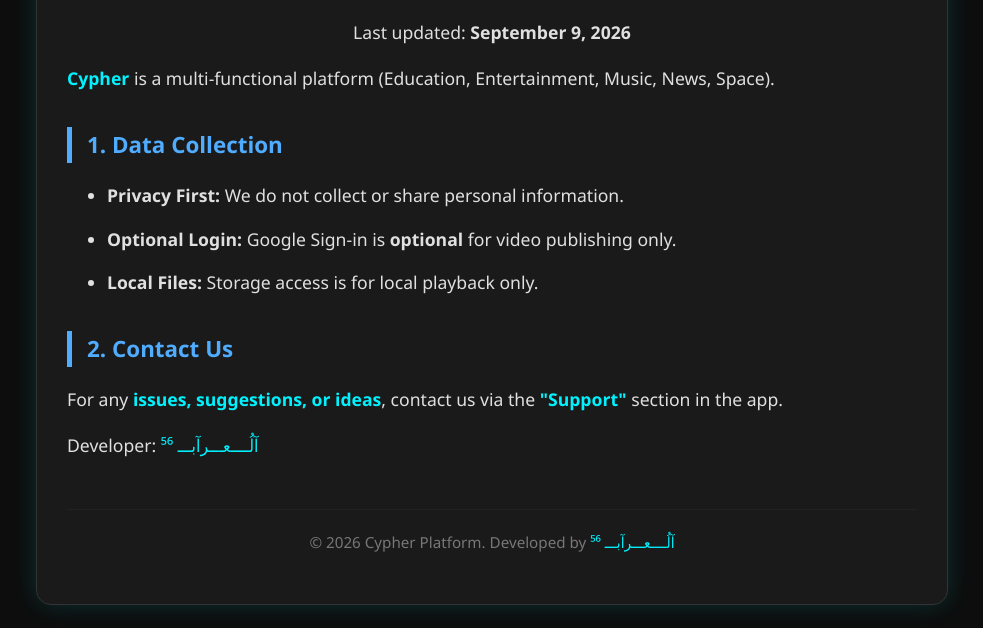
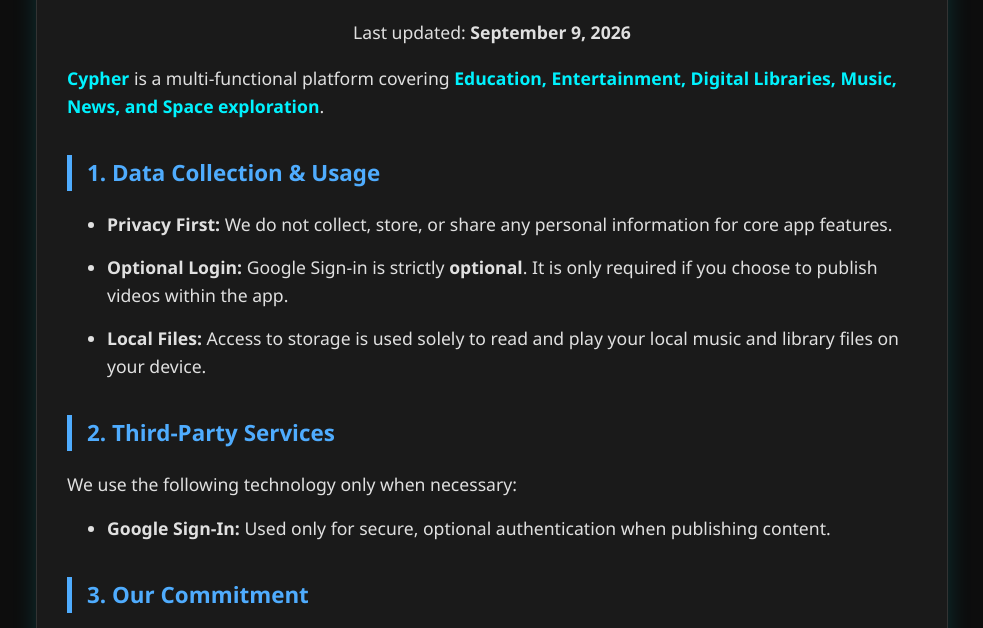
Before and after one commit to arc56a/Privacy_Policy_Cypher_X, a plain HTML site: page index.html in a window 1280 px wide. Both pictures are taken after a click on the button "English". Shown: the part 164-792 px from the top of the page, without its empty margins (148-1131 px from the left). Drawn offline with Linux system fonts and the light colour scheme.

Commit message:
Update index.html

```diff
--- a/index.html
+++ b/index.html
@@ -6,85 +6,187 @@
     <title>Privacy Policy | Cypher</title>
     <style>
         :root {
-            --neon-blue: #00f2fe; --neon-purple: #4facfe;
-            --bg-dark: #0d0d0d; --card-bg: #1a1a1a; --text-gray: #e0e0e0;
+            --neon-blue: #00f2fe;
+            --neon-purple: #4facfe;
+            --bg-dark: #0d0d0d;
+            --card-bg: #1a1a1a;
+            --text-gray: #e0e0e0;
         }
         body {
             font-family: 'Segoe UI', Tahoma, Geneva, Verdana, sans-serif;
-            line-height: 1.6; color: var(--text-gray); background-color: var(--bg-dark);
-            margin: 0; padding: 0; transition: all 0.3s ease;
+            line-height: 1.6;
+            color: var(--text-gray);
+            background-color: var(--bg-dark);
+            margin: 0;
+            padding: 0;
+            transition: all 0.3s ease;
         }
         .container {
-            max-width: 850px; margin: 40px auto; padding: 30px;
-            background: var(--card-bg); border-radius: 15px;
-            box-shadow: 0 0 25px rgba(0, 242, 254, 0.15); border: 1px solid #333;
+            max-width: 850px;
+            margin: 40px auto;
+            padding: 30px;
+            background: var(--card-bg);
+            border-radius: 15px;
+            box-shadow: 0 0 25px rgba(0, 242, 254, 0.15);
+            border: 1px solid #333;
             position: relative;
         }
         .translate-btn {
-            position: absolute; top: 20px; left: 20px; padding: 10px 20px;
+            position: absolute;
+            top: 20px;
+            left: 20px;
+            padding: 10px 20px;
             background: linear-gradient(45deg, var(--neon-blue), var(--neon-purple));
-            border: none; border-radius: 25px; color: white; font-weight: bold;
-            cursor: pointer; box-shadow: 0 0 10px rgba(0, 242, 254, 0.5); z-index: 100;
+            border: none;
+            border-radius: 25px;
+            color: white;
+            font-weight: bold;
+            cursor: pointer;
+            box-shadow: 0 0 10px rgba(0, 242, 254, 0.5);
+            z-index: 100;
         }
-        body.en-mode .translate-btn { left: auto; right: 20px; }
-        h1 { color: var(--neon-blue); text-align: center; border-bottom: 2px solid var(--neon-blue); padding-bottom: 15px; text-transform: uppercase; letter-spacing: 2px; }
-        h2 { color: var(--neon-purple); margin-top: 35px; padding: 0 15px; font-size: 1.4rem; }
+        body.en-mode .translate-btn {
+            left: auto;
+            right: 20px;
+        }
+
+        h1 {
+            color: var(--neon-blue);
+            text-align: center;
+            border-bottom: 2px solid var(--neon-blue);
+            padding-bottom: 15px;
+            text-transform: uppercase;
+            letter-spacing: 2px;
+        }
+        h2 {
+            color: var(--neon-purple);
+            margin-top: 35px;
+            padding: 0 15px;
+            font-size: 1.4rem;
+        }
+
         html[dir="rtl"] h2 { border-right: 5px solid var(--neon-purple); }
         html[dir="ltr"] h2 { border-left: 5px solid var(--neon-purple); }
-        p, li { font-size: 1.1rem; margin-bottom: 15px; }
-        .highlight { color: var(--neon-blue); font-weight: bold; }
-        .lang-en { display: none; } .lang-ar { display: block; }
-        body.en-mode .lang-ar { display: none; } body.en-mode .lang-en { display: block; }
-        .footer { text-align: center; margin-top: 50px; padding: 20px; font-size: 0.95rem; color: #777; border-top: 1px solid #222; }
-        .dev-name { color: var(--neon-blue); }
-        @media (max-width: 600px) { .container { margin: 10px; padding: 15px; } .translate-btn { position: relative; width: 100%; } }
+
+        p, li {
+            font-size: 1.1rem;
+            margin-bottom: 15px;
+        }
+        .highlight {
+            color: var(--neon-blue);
+            font-weight: bold;
+        }
+
+        .lang-en { display: none; }
+        .lang-ar { display: block; }
+
+        body.en-mode .lang-ar { display: none; }
+        body.en-mode .lang-en { display: block; }
+
+        .footer {
+            text-align: center;
+            margin-top: 50px;
+            padding: 20px;
+            font-size: 0.95rem;
+            color: #777;
+            border-top: 1px solid #222;
+        }
+        .dev-name {
+            color: var(--neon-blue);
+        }
+        @media (max-width: 600px) {
+            .container { margin: 10px; padding: 15px; }
+            .translate-btn { position: relative; top: 0; left: 0; margin-bottom: 20px; width: 100%; }
+        }
     </style>
 </head>
 <body id="pageBody">
+
 <div class="container">
     <button class="translate-btn" onclick="toggleLanguage()" id="transBtn">English</button>
+
+    <!-- Arabic Content -->
     <div class="lang-ar">
         <h1>سياسة الخصوصية - تطبيق Cypher</h1>
         <p style="text-align: center;">آخر تحديث: <strong>9 سبتمبر 2026</strong></p>
-        <p>مرحباً بك في <span class="highlight">Cypher</span>، المنصة المتكاملة (التعليم، الترفيه، المكتبات، الموسيقى، الأخبار، الفضاء).</p>
-        <h2>1. طبيعة البيانات</h2>
+
+        <p>مرحباً بك في <span class="highlight">Cypher</span>، المنصة المتكاملة التي تجمع بين <span class="highlight">التعليم، الترفيه، المكتبات الرقمية، الموسيقى، الأخبار، وعلوم الفضاء</span>. نحن نؤمن بخصوصية المستخدم كأولوية قصوى.</p>
+
+        <h2>1. طبيعة التطبيق والبيانات</h2>
+        <p>تطبيق Cypher مصمم ليكون تجربة غنية وشاملة للمستخدم دون الحاجة لجمع بيانات شخصية إجبارية:</p>
         <ul>
-            <li><strong>عدم جمع البيانات:</strong> لا نجمع أو نشارك أي معلومات شخصية بشكل تلقائي.</li>
-            <li><strong>تسجيل الدخول:</strong> تسجيل الدخول عبر Google <strong>اختياري تماماً</strong> لنشر الفيديوهات فقط.</li>
-            <li><strong>الملفات المحلية:</strong> الوصول للملفات يكون لتشغيلها محلياً فقط.</li>
+            <li><strong>عدم جمع البيانات:</strong> نحن لا نجمع، نخزن، أو نشارك أي معلومات شخصية عنك بشكل تلقائي عند استخدام ميزات التطبيق الأساسية.</li>
+            <li><strong>تسجيل الدخول:</strong> تسجيل الدخول عبر Google هو خيار <strong>اختياري تماماً</strong>. لا يُطلب منك تسجيل الدخول إلا إذا رغبت في استخدام ميزة "نشر الفيديوهات" داخل المنصة.</li>
+            <li><strong>الملفات المحلية:</strong> في ميزة الموسيقى والمكتبات، يطلب التطبيق الوصول للملفات لقراءتها وتشغيلها محلياً فقط على جهازك.</li>
         </ul>
-        <h2>2. تواصل معنا</h2>
-        <p>نسعد بتواصلكم لمشاركة أي <span class="highlight">مشكلة، اقتراح، أو فكرة</span> عبر قسم <span class="highlight">"الدعم الفني"</span> داخل التطبيق.</p>
-        <p>المطور: <span class="highlight">آلُــــعـــرآبـــ ⁵⁶</span></p>
+
+        <h2>2. خدمات الطرف الثالث</h2>
+        <p>يستخدم التطبيق التقنيات التالية فقط عند الحاجة:</p>
+        <ul>
+            <li><strong>Google Sign-In:</strong> يستخدم فقط للتحقق من الهوية عند الرغبة في النشر، وتتم العملية عبر خوادم Google الآمنة وبشكل اختياري.</li>
+        </ul>
+
+        <h2>3. التزامنا</h2>
+        <p>نلتزم بشكل مطلق بعدم بيع أو مشاركة أي بيانات مع أي جهات خارجية. خصوصيتك تظل ملكك بالكامل والتطبيق يعمل بخصوصية تامة.</p>
+
+        <h2>4. تواصل معنا</h2>
+        <p>نسعد بتواصلكم معنا لمشاركة أي <span class="highlight">مشكلة، اقتراح، أو فكرة جديدة</span> لتطوير المنصة، وذلك مباشرة من داخل التطبيق عبر قسم <span class="highlight">"الدعم الفني"</span>.</p>
+        <p>المطور: <span class="highlight" style="font-size: 1.3rem;">آلُــــعـــرآبـــ ⁵⁶</span></p>
     </div>
+
+    <!-- English Content -->
     <div class="lang-en">
         <h1>Privacy Policy - Cypher App</h1>
         <p style="text-align: center;">Last updated: <strong>September 9, 2026</strong></p>
-        <p><span class="highlight">Cypher</span> is a multi-functional platform (Education, Entertainment, Music, News, Space).</p>
-        <h2>1. Data Collection</h2>
+
+        <p><span class="highlight">Cypher</span> is a multi-functional platform covering <span class="highlight">Education, Entertainment, Digital Libraries, Music, News, and Space exploration</span>.</p>
+
+        <h2>1. Data Collection & Usage</h2>
         <ul>
-            <li><strong>Privacy First:</strong> We do not collect or share personal information.</li>
-            <li><strong>Optional Login:</strong> Google Sign-in is <strong>optional</strong> for video publishing only.</li>
-            <li><strong>Local Files:</strong> Storage access is for local playback only.</li>
+            <li><strong>Privacy First:</strong> We do not collect, store, or share any personal information for core app features.</li>
+            <li><strong>Optional Login:</strong> Google Sign-in is strictly <strong>optional</strong>. It is only required if you choose to publish videos within the app.</li>
+            <li><strong>Local Files:</strong> Access to storage is used solely to read and play your local music and library files on your device.</li>
         </ul>
-        <h2>2. Contact Us</h2>
-        <p>For any <span class="highlight">issues, suggestions, or ideas</span>, contact us via the <span class="highlight">"Support"</span> section in the app.</p>
-        <p>Developer: <span class="dev-name">آلُــــعـــرآبـــ ⁵⁶</span></p>
+
+        <h2>2. Third-Party Services</h2>
+        <p>We use the following technology only when necessary:</p>
+        <ul>
+            <li><strong>Google Sign-In:</strong> Used only for secure, optional authentication when publishing content.</li>
+        </ul>
+
+        <h2>3. Our Commitment</h2>
+        <p>We strictly commit to not selling or sharing any data with any third parties. Your privacy remains entirely yours.</p>
+
+        <h2>4. Contact Us</h2>
+        <p>We welcome your feedback! You can contact us for any <span class="highlight">issues, suggestions, or new ideas</span> directly from within the app via the <span class="highlight">"Support"</span> section.</p>
+        <p>Developer: <span class="dev-name" style="font-size: 1.3rem;">آلُــــعـــرآبـــ ⁵⁶</span></p>
     </div>
+
     <div class="footer">
-        <div class="lang-ar">&copy; 2026 منصة Cypher. تم التطوير بواسطة <span class="dev-name">آلُــــعـــرآبـــ ⁵⁶</span></div>
-        <div class="lang-en">&copy; 2026 Cypher Platform. Developed by <span class="dev-name">آلُــــعـــرآبـــ ⁵⁶</span></div>
+        <div class="lang-ar">&copy; 2026 منصة Cypher. جميع الحقوق محفوظة. <br> تم التطوير بواسطة <span class="dev-name">آلُــــعـــرآبـــ ⁵⁶</span></div>
+        <div class="lang-en">&copy; 2026 Cypher Platform. All Rights Reserved. <br> Developed by <span class="dev-name">آلُــــعـــرآبـــ ⁵⁶</span></div>
     </div>
 </div>
+
 <script>
     function toggleLanguage() {
-        const b = document.getElementById('pageBody'); const h = document.documentElement; const btn = document.getElementById('transBtn');
-        if (b.classList.contains('en-mode')) {
-            b.classList.remove('en-mode'); h.setAttribute('dir', 'rtl'); h.setAttribute('lang', 'ar'); btn.innerText = 'English';
+        const body = document.getElementById('pageBody');
+        const html = document.documentElement;
+        const btn = document.getElementById('transBtn');
+
+        if (body.classList.contains('en-mode')) {
+            body.classList.remove('en-mode');
+            html.setAttribute('dir', 'rtl');
+            html.setAttribute('lang', 'ar');
+            btn.innerText = 'English';
         } else {
-            b.classList.add('en-mode'); h.setAttribute('dir', 'ltr'); h.setAttribute('lang', 'en'); btn.innerText = 'العربية';
+            body.classList.add('en-mode');
+            html.setAttribute('dir', 'ltr');
+            html.setAttribute('lang', 'en');
+            btn.innerText = 'العربية';
         }
     }
 </script>
+
 </body>
 </html>
```
